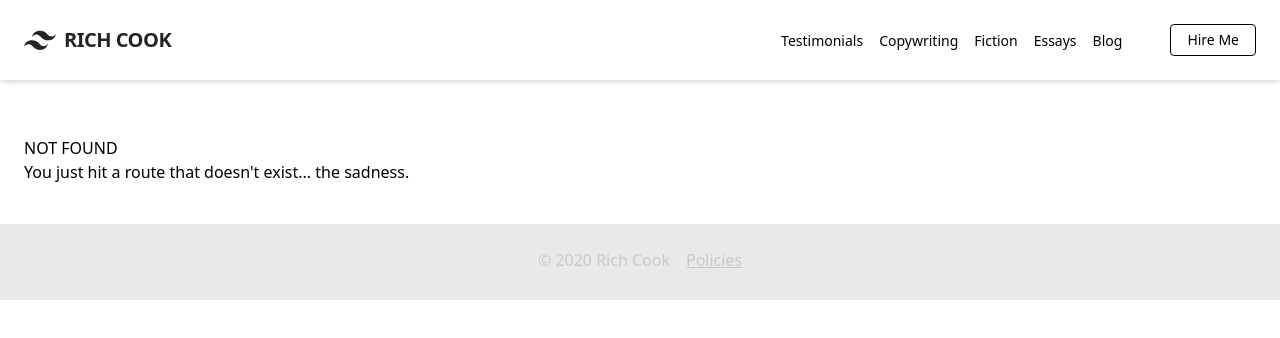
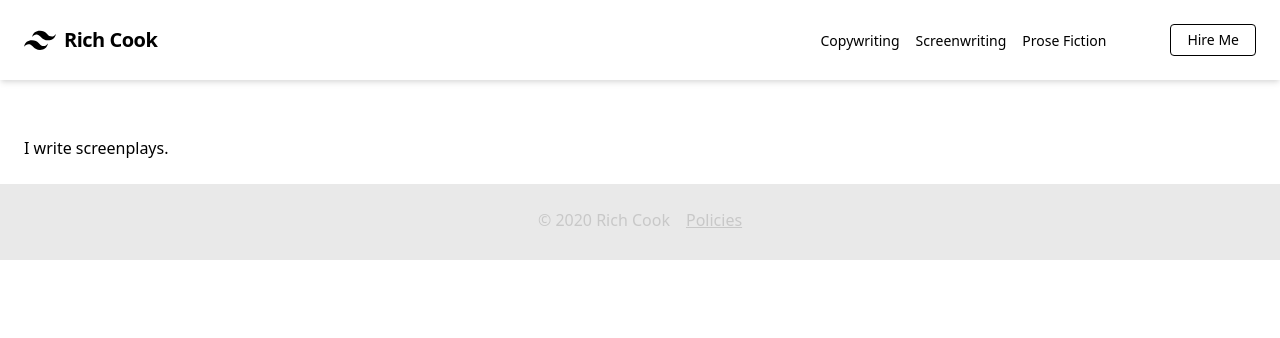
Before and after one commit to flaturtha/portfolio, a Gatsby site: page /screenwriting in a window 1280 px wide. Before the commit this address had no page. Built offline with nearby package versions, Linux system fonts and the light colour scheme; Gatsby itself is replaced by a stand-in of ours.

Commit message:
fixes header/nav layout

```diff
--- a/src/components/header.js
+++ b/src/components/header.js
@@ -7,42 +7,34 @@ function Header ({ siteTitle }) {
   const [isExpanded, toggleExpansion] = useState(false)
 
   return (
-    <nav className="bg-transparent p-6 shadow-md mb-8">
-      <div className="container mx-auto flex items-center justify-between flex-wraps">
-        <Link to={'/'}>
-          <div className="flex items-center flex-shrink-0 text-shark-500 mr-6">
+    <nav className="flex items-center justify-between flex-wrap p-6 bg-transparent shadow-md mb-8">
+      <Link to="/">
+        <div className="flex items-center flex-shrink-0 text-white mr-6">
           <svg className="fill-current h-8 w-8 mr-2" width="54" height="54" viewBox="0 0 54 54" xmlns="http://www.w3.org/2000/svg"><path d="M13.5 22.1c1.8-7.2 6.3-10.8 13.5-10.8 10.8 0 12.15 8.1 17.55 9.45 3.6.9 6.75-.45 9.45-4.05-1.8 7.2-6.3 10.8-13.5 10.8-10.8 0-12.15-8.1-17.55-9.45-3.6-.9-6.75.45-9.45 4.05zM0 38.3c1.8-7.2 6.3-10.8 13.5-10.8 10.8 0 12.15 8.1 17.55 9.45 3.6.9 6.75-.45 9.45-4.05-1.8 7.2-6.3 10.8-13.5 10.8-10.8 0-12.15-8.1-17.55-9.45-3.6-.9-6.75.45-9.45 4.05z"/></svg>
-            <span className="font-semibold text-xl tracking-tight uppercase">{ siteTitle }</span>
+          <span className="font-semibold text-xl tracking-tight">{ siteTitle }</span>
         </div>
       </Link>
 
       <div className="block lg:hidden">
-          <button onClick={() => toggleExpansion(!isExpanded)} className="flex items-center px-3 py-2 text-shark-500 hover:text-white hover:border-white">
+        <button onClick={() => toggleExpansion(!isExpanded)} className="flex items-center px-3 py-2 border rounded text-teal-200 border-teal-400 hover:text-white hover:border-white">
           <svg className="fill-current h-3 w-3" viewBox="0 0 20 20" xmlns="http://www.w3.org/2000/svg"><title>Menu</title><path d="M0 3h20v2H0V3zm0 6h20v2H0V9zm0 6h20v2H0v-2z"/></svg>
         </button>
       </div>
 
-        <div className={`${ isExpanded ? `block` : `hidden` } w-full block flex-grow lg:flex lg:items-center lg:justify-end lg:w-auto`}>
-          <div className="text-sm mr-8">
-            <Link to={`/testimonials`} href="#responsive-header" className="block mt-4 lg:inline-block lg:mt-0 text-teal-200 hover:text-white mr-4">
-              Testimonials
-            </Link>
-            <Link to={`/copywriting`} className="block mt-4 lg:inline-block lg:mt-0 text-teal-200 hover:text-white mr-4">
+      <div className={`${ isExpanded ? `block` : `hidden` } text-right w-full block flex-grow lg:flex lg:items-center lg:w-auto`}>
+        <div className="mt-8 lg:mt-0 lg:border-0 text-3xl lg:text-sm lg:flex-grow mr-12">
+          <Link to={`/copywriting`} href="#responsive-header" className="block mt-4 lg:inline-block lg:mt-0 text-teal-200 hover:text-white -mr-10 lg:mr-4">
             Copywriting
           </Link>
-            <Link to={`/fiction`} className="block mt-4 lg:inline-block lg:mt-0 text-teal-200 hover:text-white mr-4">
-              Fiction
+          <Link to={`/screenwriting`} className="block mt-4 lg:inline-block lg:mt-0 text-teal-200 hover:text-white -mr-10 lg:mr-4">
+            Screenwriting
           </Link>
-            <Link to={`/essays`} className="block mt-4 lg:inline-block lg:mt-0 text-teal-200 hover:text-white mr-4">
-              Essays
-            </Link>
-            <Link to={`/blog`} className="block mt-4 lg:inline-block lg:mt-0 text-teal-200 hover:text-white mr-4">
-              Blog
+          <Link to={`/prose-fiction`} className="block mt-4 lg:inline-block lg:mt-0 text-teal-200 hover:text-white -mr-10 lg:mr-4">
+            Prose Fiction
           </Link>
         </div>
-          <Link to={'/hire-me'} className="inline-block text-sm px-4 py-2 leading-none border rounded text-white border-white hover:border-transparent hover:text-teal-500 hover:bg-white mt-4 lg:mt-0">
-            Hire Me
-          </Link>
+        <div>
+          <Link to="/hire-me" className="inline-block text-3xl lg:text-sm px-4 py-2 leading-none border rounded text-white border-white hover:border-transparent hover:text-teal-500 hover:bg-white mt-4 lg:mt-0">Hire Me</Link>
         </div>
       </div>
     </nav>
--- /dev/null
+++ b/src/pages/screenwriting.js
@@ -0,0 +1,16 @@
+import React from 'react'
+
+import { Link } from "gatsby"
+
+import Layout from "../components/layout"
+import SEO from "../components/seo"
+
+
+const ScreenwritingPage = () => (
+  <Layout>
+    <SEO title="screenwriting" />
+    <h1>I write screenplays.</h1>
+  </Layout>
+)
+
+export default ScreenwritingPage
```
Also changed, not shown: src/pages/prose-fiction.js (renamed from src/pages/fiction.js). Lines whose indentation alone changed are shown as unchanged.
